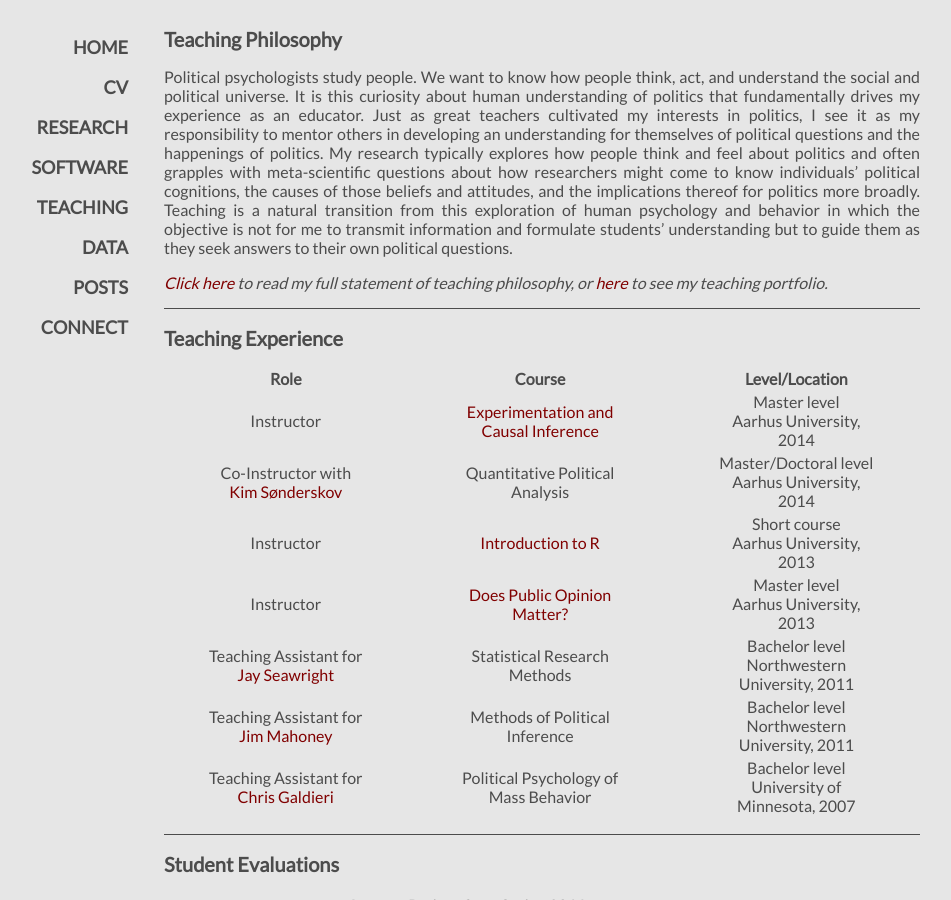
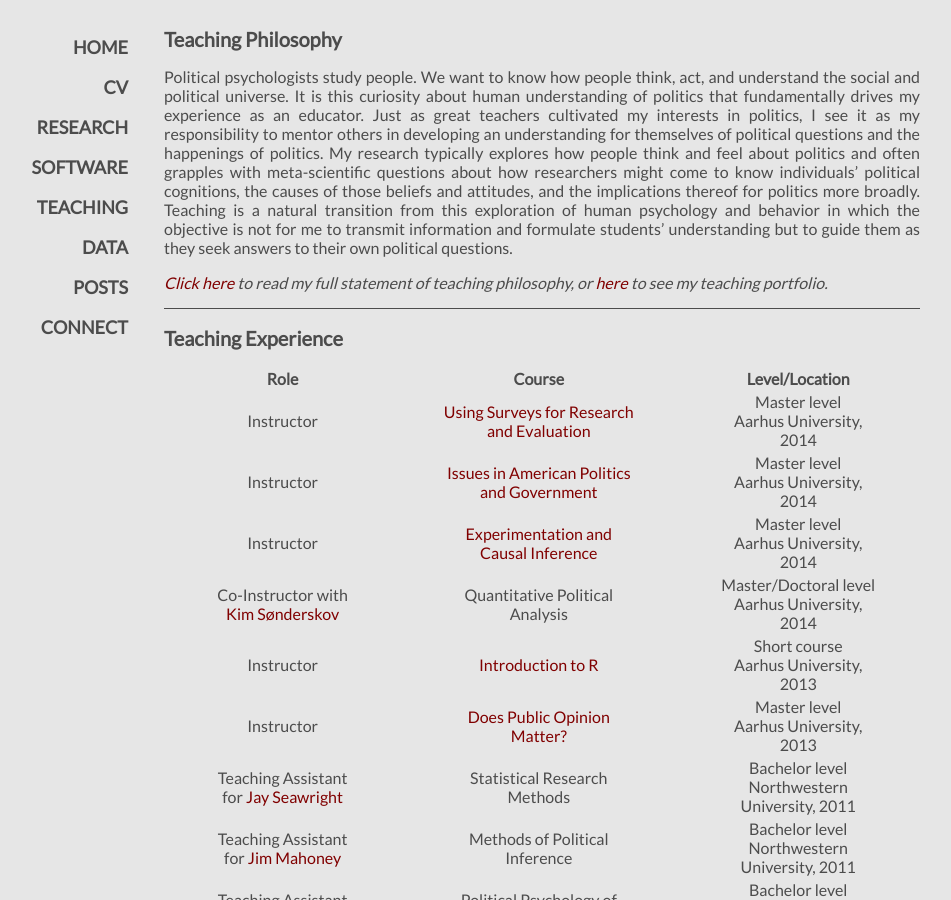
Before and after one commit to leeper/leeper.github.io, a Jekyll site: the page built from teaching.md, in a window 1280 px wide and 900 px high. Shown: the whole window, without its empty margins (98-1049 px from the left). Built offline with Jekyll 4.4.1, drawn with Linux system fonts in a browser that asks for light colours; Markdown is read by kramdown in place of the engine named in the settings.

Commit message:
Update teaching.md

```diff
--- a/teaching.md
+++ b/teaching.md
@@ -14,6 +14,8 @@ Political psychologists study people. We want to know how people think, act, and
 
 | Role | Course | Level/Location |
 | ---- | ------ | -------------- |
+| Instructor | [Using Surveys for Research and Evaluation](http://www.thomasleeper.com/surveycourse) | Master level<br/>Aarhus University, 2014 |
+| Instructor | [Issues in American Politics and Government](http://www.thomasleeper.com/ampolcourse) | Master level<br/>Aarhus University, 2014 |
 | Instructor | [Experimentation and Causal Inference](http://www.thomasleeper.com/expcourse) | Master level<br/>Aarhus University, 2014 |
 | Co-Instructor with [Kim Sønderskov](http://pure.au.dk/portal/en/ks@ps.au.dk) | Quantitative Political Analysis | Master/Doctoral level<br/>Aarhus University, 2014|
 | Instructor | [Introduction to R](http://www.thomasleeper.com/Rcourse) | Short course<br/>Aarhus University, 2013 |
```
